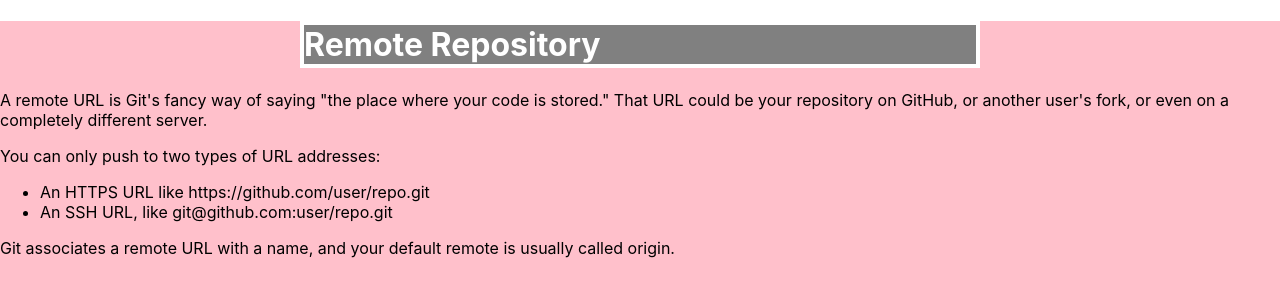
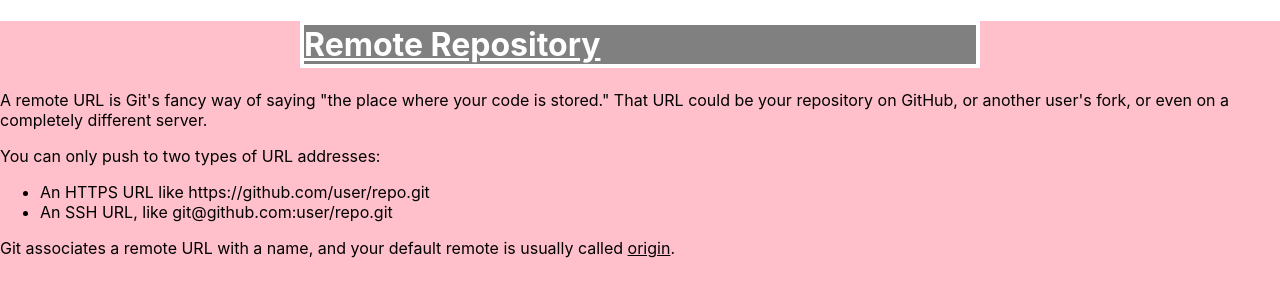
Before and after one commit to Preethi-Eswar/rep2311, a React (Create React App) app: page / in a window 1280 px wide. Shown: the top 300 px of the page. Built offline with nearby package versions, Linux system fonts and the light colour scheme.

Commit message:
Update App.js

```diff
--- a/src/App.js
+++ b/src/App.js
@@ -4,14 +4,14 @@
 function App() {
   return (
     <div className="App">
-     <h1>Remote Repository</h1>
+     <h1><ins>Remote Repository</ins></h1>
     <p>A remote URL is Git's fancy way of saying "the place where your code is stored." That URL could be your repository on GitHub, or another user's fork, or even on a completely different server.</p>
    <p>You can only push to two types of URL addresses:</p>
     <ul>
-    <li>An HTTPS URL like https://github.com/user/repo.git</li>
-  <li>An SSH URL, like git@github.com:user/repo.git</li>
+    <li>An HTTPS URL like     https://github.com/user/repo.git</li>
+  <li>An SSH URL, like        git@github.com:user/repo.git</li>
     </ul>
-    <p>Git associates a remote URL with a name, and your default remote is usually called origin.</p>
+    <p>Git associates a remote URL with a name, and your default remote is usually called <ins> origin</ins>.</p>
 
     </div>
   );
```
